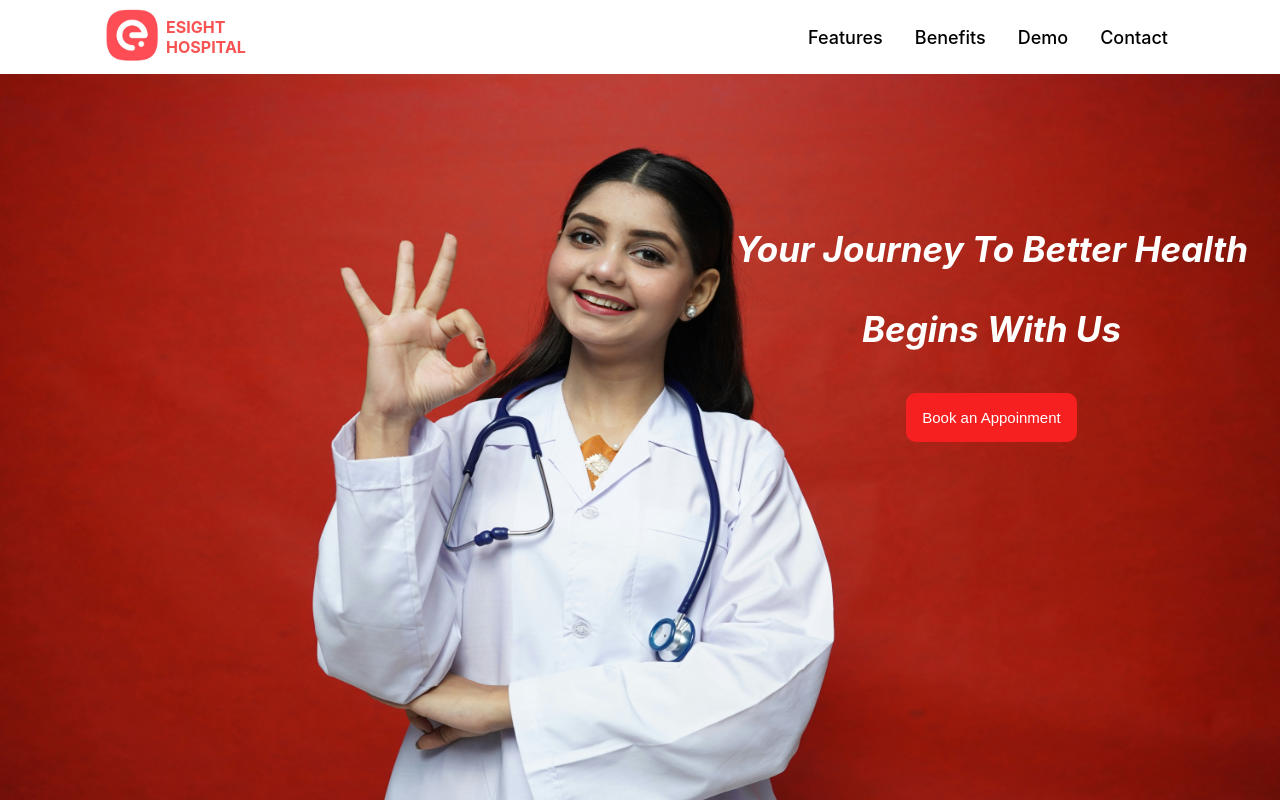
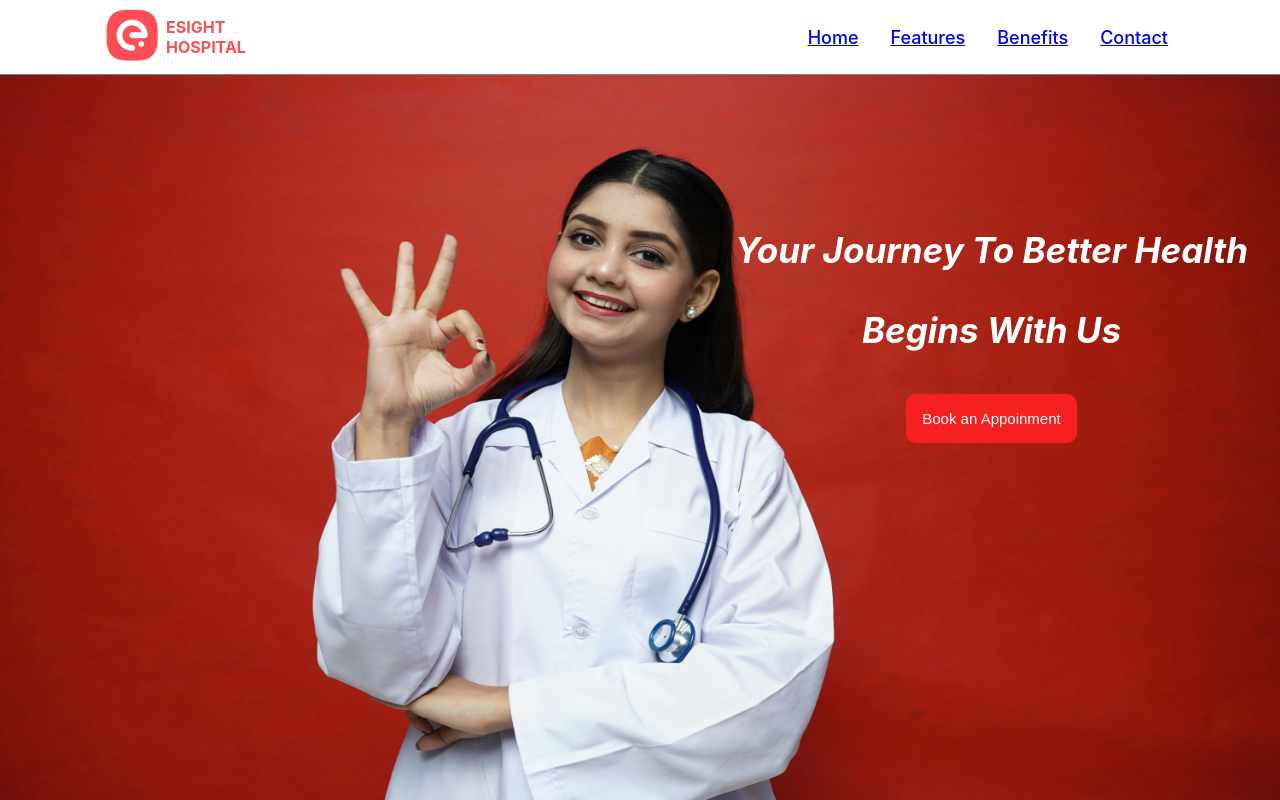
Before and after one commit to jishnunpp/hospital_management, a React (Create React App) app: page / in a window 1280 px wide. Shown: the top 800 px of the page. Built offline with nearby package versions, Linux system fonts and the light colour scheme.

Commit message:
links updated

```diff
--- a/src/App.css
+++ b/src/App.css
@@ -1,3 +1,4 @@
+
 .section-padding{
     padding: 0 6rem;
 }
--- a/src/Components/About/About.js
+++ b/src/Components/About/About.js
@@ -3,6 +3,7 @@ import "./about.css";
 import doctor from "../../Assets/doc2.jpg";
 import heart from '../../Assets/icons8-activity-64.png';
 import vission from '../../Assets/icons8-microscope-50.png'
+import { Link } from 'react-router-dom';
 
 const About = () => {
   return (
@@ -44,7 +45,7 @@ const About = () => {
         </div>
 
         <div className="about-content-btn">
-            <button>more about Us</button>
+        <Link to={'contacts'} > <button>more about Us</button></Link>
         </div>
       </div>
     </div>
--- a/src/Components/About/about.css
+++ b/src/Components/About/about.css
@@ -57,7 +57,10 @@
     border-radius: 10px;
     margin:1rem;
 }
-
+.about-content-btn button:hover{
+    cursor: pointer;
+    background-color:orangered ;
+}
 @media screen and (max-width:800px){
     .about-content{
         margin: 0;
--- a/src/Components/Banner/Banner.js
+++ b/src/Components/Banner/Banner.js
@@ -1,6 +1,6 @@
 import React from "react";
 import "./banner.css";
-
+import { Link } from 'react-router-dom';
 import b2 from "../../Assets/banner.jpg";
 
 const Banner = () => {
@@ -19,7 +19,9 @@ const Banner = () => {
           Your Journey To Better Health <br />
           Begins With Us
         </h1>
-        <div className='banner-btn'> <button>Book an Appoinment</button></div>
+        <div className='banner-btn'>
+           <Link to={'contacts'} >  <button>Book an Appoinment</button> </Link>
+           </div>
 
         </div>
       </div>
--- a/src/Components/Banner/banner.css
+++ b/src/Components/Banner/banner.css
@@ -51,11 +51,7 @@
     justify-content:center;
 }
 .banner-btn button{
-
-
     text-align:center;
-
-
     background-color: rgb(247, 32, 32);
     color: white;
     padding: 1rem;
@@ -63,6 +59,10 @@
     border: none;
     border-radius: 10px;
 
+}
+.banner-btn button:hover{
+    cursor: pointer;
+    background-color:orangered ;
 }
  @media screen  and (max-width:1200px){
     .app__aboutus{
--- a/src/Components/Header/Header.js
+++ b/src/Components/Header/Header.js
@@ -3,6 +3,7 @@ import './header.css'
 import logo from '../../Assets/esight-logo.jpg'
 import { useState } from "react";
 import { RiMenu3Line, RiCloseLine } from "react-icons/ri";
+import { Link } from 'react-router-dom';
 
 
 const Header = () => {
@@ -24,10 +25,11 @@ const Header = () => {
         </div>
         <div  className='header-menu'>
             <ul>
-                <li>Features</li>
-                <li>Benefits</li>
-                <li>Demo</li>
-                <li>Contact</li>
+               < Link to={'/'} > <li>Home</li></Link>
+               < Link to={'features'} ><li>Features</li></Link>
+               < Link to={'benefit'} ><li>Benefits</li></Link>
+
+               < Link to={'contacts'} > <li>Contact</li></Link>
             </ul>
 
         </div>
@@ -48,10 +50,11 @@ const Header = () => {
         {
             toggleMenu &&<div className='navbar-links'>
                 <ul>
-                <li>Features</li>
-                <li>Benefits</li>
-                <li>Demo</li>
-                <li>Contact</li>
+                < Link to={'/'} ><li>Home</li></Link>
+                < Link to={'features'} ><li>Features</li></Link>
+                < Link to={'benefit'} ><li>Benefits</li></Link>
+
+                < Link to={'contacts'} ><li>Contact</li></Link>
                 </ul>
 
             </div>
--- a/src/Components/Header/header.css
+++ b/src/Components/Header/header.css
@@ -3,6 +3,7 @@
     justify-content: space-between;
     align-items: center;
     position: relative;
+    border-bottom: 1px solid gray;
 
 
 }
@@ -27,6 +28,7 @@
     padding: 0 1rem;
     font-size: 18px;
     font-weight: 500;
+    text-decoration: none;
 
 }
 .header-menu li:hover{
@@ -66,9 +68,13 @@
     list-style: none;
     padding: 10px 0;
     text-align: left;
+    text-decoration: none;
 }
 
 .navbar-links li:hover{
     color: rgb(248, 83, 83) ;
     cursor: pointer;
 }
+.navbar-menu Link{
+    text-decoration: none;
+}
--- a/src/Container/Benefit/Benefit.js
+++ b/src/Container/Benefit/Benefit.js
@@ -1,9 +1,11 @@
 import React from 'react'
 import Experience from '../../Components/Experience/Experience'
+import About from '../../Components/About/About'
 
 const Benefit = () => {
   return (
     <div>
+        <About/>
       <Experience/>
     </div>
   )
```
